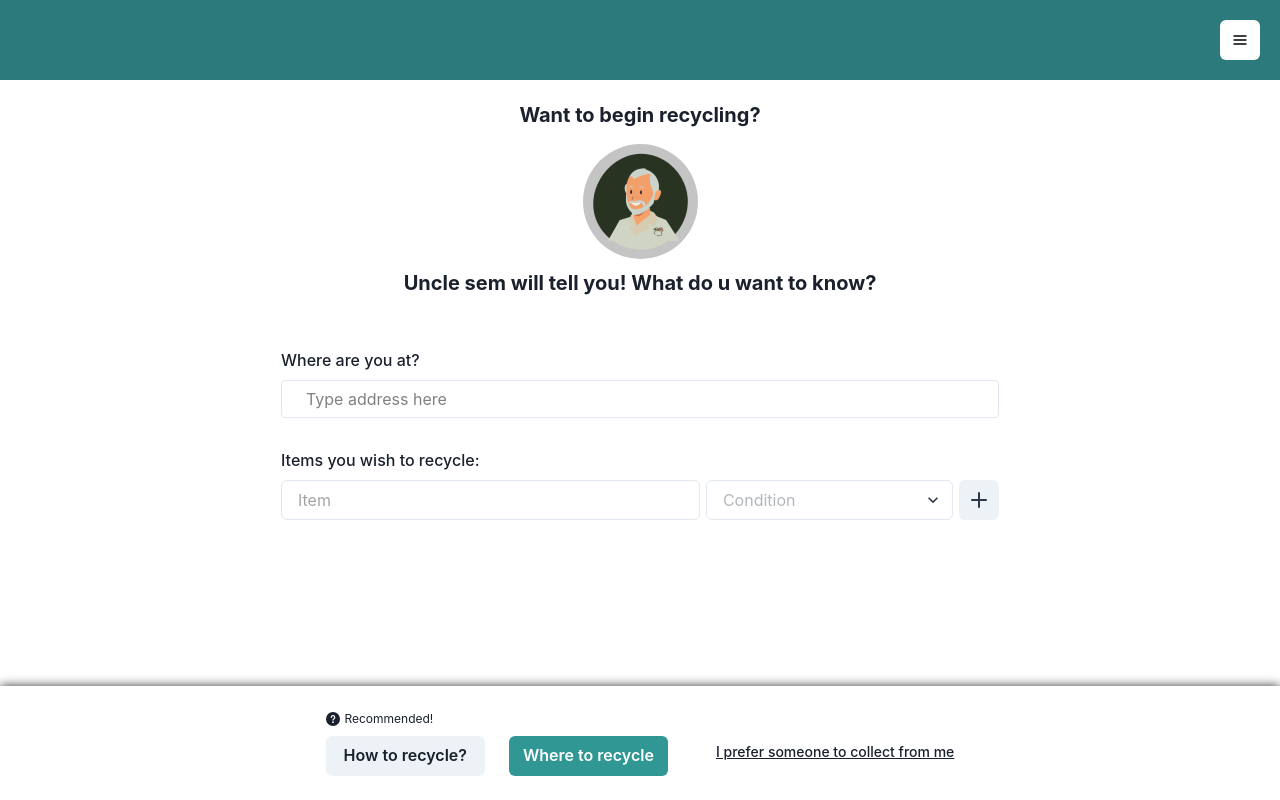
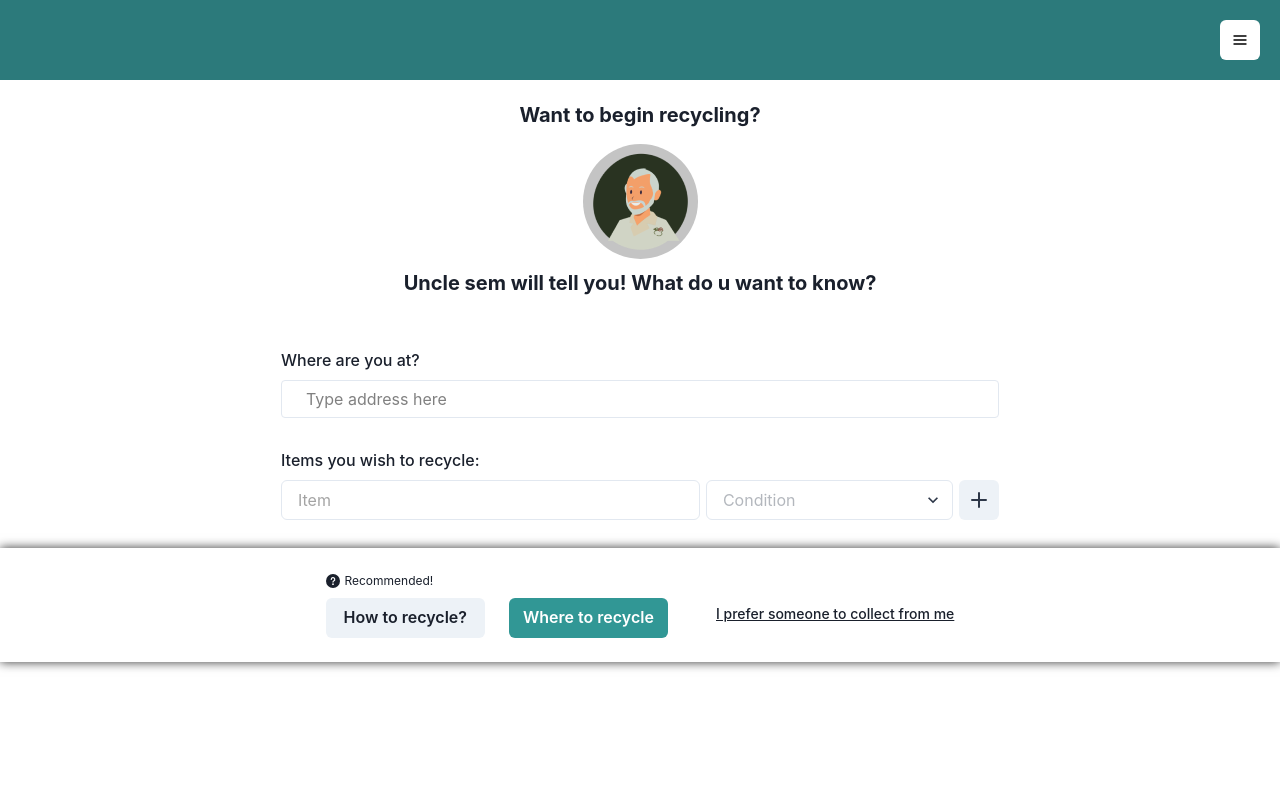
Before and after one commit to bettersg/recyclegowhere, a Next.js app in the folder client/: page / in a window 1280 px wide. Built offline with nearby package versions, Linux system fonts and the light colour scheme.

Commit message:
Refactor sticky footer

```diff
--- a/client/components/footer/StickyFooter.tsx
+++ b/client/components/footer/StickyFooter.tsx
@@ -1,28 +1,15 @@
-import {
-	Box,
-	Button,
-	Container,
-	Flex,
-	Text,
-	useBreakpointValue,
-	Tooltip,
-	Link,
-} from "@chakra-ui/react";
 import { QuestionIcon } from "@chakra-ui/icons";
-import * as React from "react";
+import { Button, Container, Flex, Link, Text, Tooltip, useBreakpointValue } from "@chakra-ui/react";
+import { forwardRef } from "react";
 
-export const StickyFooter = () => {
+export const StickyFooter = forwardRef<HTMLDivElement>((props, ref) => {
 	const isMobile = useBreakpointValue({ base: true, md: false });
 	return (
-		<Box zIndex="999" as="section">
-			<Box  zIndex="999" position="relative" >
 		<Container
+			ref={ref}
 			boxShadow="0px 0 10px rgba(0, 0, 0, 0.8)"
 			minW="100%"
 			py={{ base: "4", md: "6" }}
-					position="fixed"
-					bottom="0"
-                    zIndex="999"
 		>
 			<Flex
 				direction={{ base: "column", sm: "row" }}
@@ -31,13 +18,7 @@ export const StickyFooter = () => {
 				justify="center"
 			>
 				<Flex flexDir="column">
-							<Flex
-								w="100%"
-								flex="1"
-								align="center"
-								mb="0.5rem"
-								gap="0.3rem"
-							>
+					<Flex w="100%" flex="1" align="center" mb="0.5rem" gap="0.3rem">
 						<Tooltip>
 							<QuestionIcon w={3.5} />
 						</Tooltip>
@@ -66,7 +47,7 @@ export const StickyFooter = () => {
 				</Flex>
 			</Flex>
 		</Container>
-			</Box>
-		</Box>
 	);
-};
+});
+
+StickyFooter.displayName = "StickyFooter";
--- /dev/null
+++ b/client/components/home/hideScrollbar.module.css
@@ -0,0 +1,9 @@
+/* Hide scrollbar for Chrome, Safari and Opera */
+.hideScrollbar::-webkit-scrollbar {
+	display: none;
+}
+
+.hideScrollbar {
+	-ms-overflow-style: none; /* IE and Edge */
+	scrollbar-width: none; /* Firefox */
+}
--- a/client/components/nav/NavHeader.tsx
+++ b/client/components/nav/NavHeader.tsx
@@ -14,6 +14,8 @@ import {
 import Link from "next/link";
 import { COLORS } from "theme";
 
+export const NAVBAR_HEIGHT = 80;
+
 export const NavHeader = () => {
 	const { isOpen, onOpen, onClose } = useDisclosure();
 
@@ -26,6 +28,7 @@ export const NavHeader = () => {
 			wrap="wrap"
 			padding={5}
 			bg={COLORS.teal}
+			height={`${NAVBAR_HEIGHT}px`}
 		>
 			{/* <Flex align="center" mr={5}>
 				<Link href="/">
--- /dev/null
+++ b/client/hooks/window/useWindowDimensions.tsx
@@ -0,0 +1,20 @@
+import { useEffect, useState } from "react";
+
+export const useWindowDimensions = () => {
+	const [windowDimensions, setWindowDimensions] = useState<{
+		width: number;
+		height: number;
+	}>({
+		width: 0,
+		height: 0,
+	});
+	const updateSize = () =>
+		setWindowDimensions({
+			width: window.innerWidth,
+			height: window.innerHeight,
+		});
+
+	useEffect(() => (window.onresize = updateSize), []);
+
+	return windowDimensions;
+};
--- a/client/layouts/BasePage.tsx
+++ b/client/layouts/BasePage.tsx
@@ -1,4 +1,3 @@
-import { StickyFooter } from "components/footer/StickyFooter";
 import { NavHeader } from "components/nav/NavHeader";
 import { ReactNode } from "react";
 import { CustomHead } from "./components/CustomHead";
@@ -9,17 +8,12 @@ interface BasePageProps {
 	children: ReactNode;
 }
 
-export const BasePage = ({
-	title,
-	description = "",
-	children,
-}: BasePageProps) => {
+export const BasePage = ({ title, description = "", children }: BasePageProps) => {
 	return (
 		<>
 			<CustomHead title={title} description={description} />
 			<NavHeader />
 			{children}
-			<StickyFooter/>
 		</>
 	);
 };
--- a/client/pages/index.tsx
+++ b/client/pages/index.tsx
@@ -1,23 +1,43 @@
-import { VStack, Container } from "@chakra-ui/react";
+import { Container, VStack } from "@chakra-ui/react";
+import { StickyFooter } from "components/footer/StickyFooter";
 import { Banner, UserInput } from "components/home";
+import { NAVBAR_HEIGHT } from "components/nav/NavHeader";
+import { useWindowDimensions } from "hooks/window/useWindowDimensions";
 import { BasePage } from "layouts/BasePage";
 import type { NextPage } from "next";
+import { useEffect, useRef, useState } from "react";
+import styles from "components/home/hideScrollbar.module.css";
 
 const Home: NextPage = () => {
+	const [stickyHeight, setStickyHeight] = useState<number>(0);
+	const stickyRef = useRef<HTMLDivElement>(null);
+	const { height } = useWindowDimensions();
+
+	useEffect(() => {
+		setStickyHeight(stickyRef.current?.clientHeight || 0);
+	}, [stickyRef.current?.clientHeight, height]);
+
 	return (
 		<BasePage title="Home" description="Singapore's first recycling planner">
+			<VStack p={0} m={0} height={`${height - NAVBAR_HEIGHT}px`}>
 				<Container
+					className={styles.hideScrollbar}
 					maxW={{
 						base: "full",
 						sm: "container.md",
 					}}
-				padding={0}
+					p={0}
+					pb={5}
+					overflow="auto"
+					height={height - stickyHeight - NAVBAR_HEIGHT}
 				>
 					<VStack align="initial" mx={25} spacing={30}>
 						<Banner />
 						<UserInput />
 					</VStack>
 				</Container>
+				<StickyFooter ref={stickyRef} />
+			</VStack>
 		</BasePage>
 	);
 };
```
Lines whose indentation alone changed are shown as unchanged.
